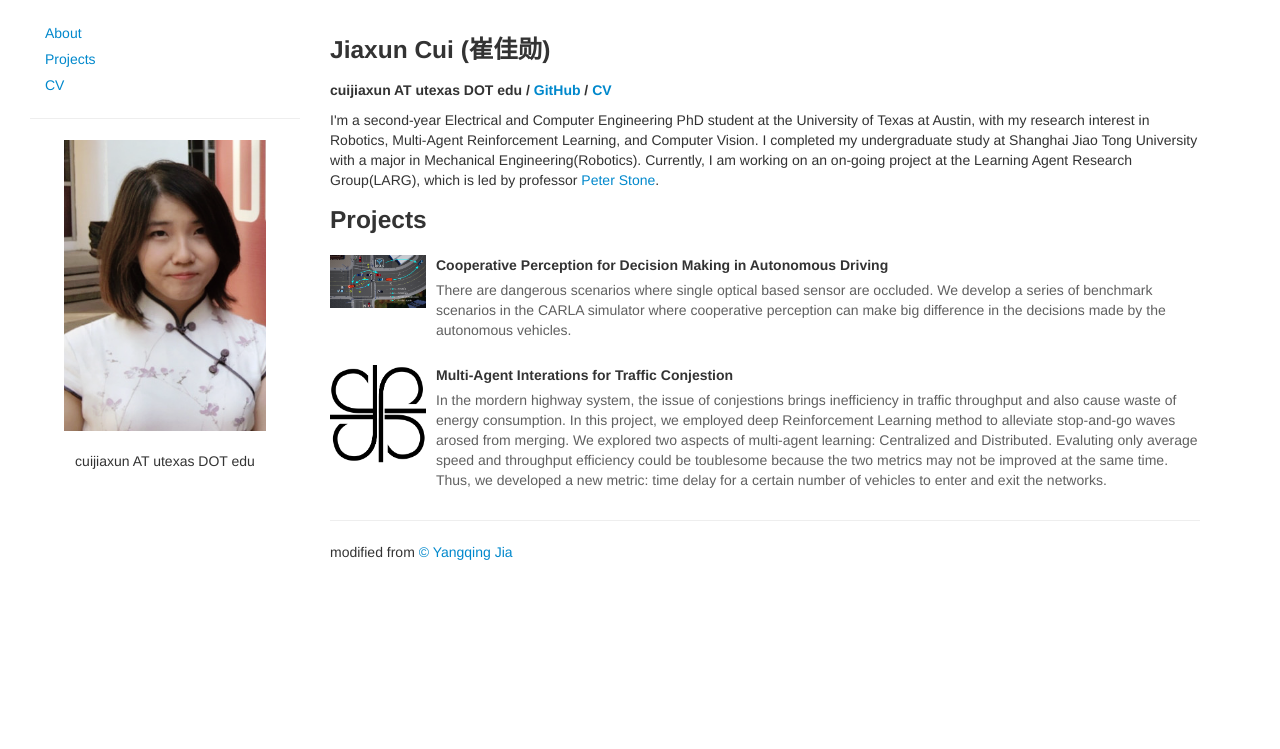
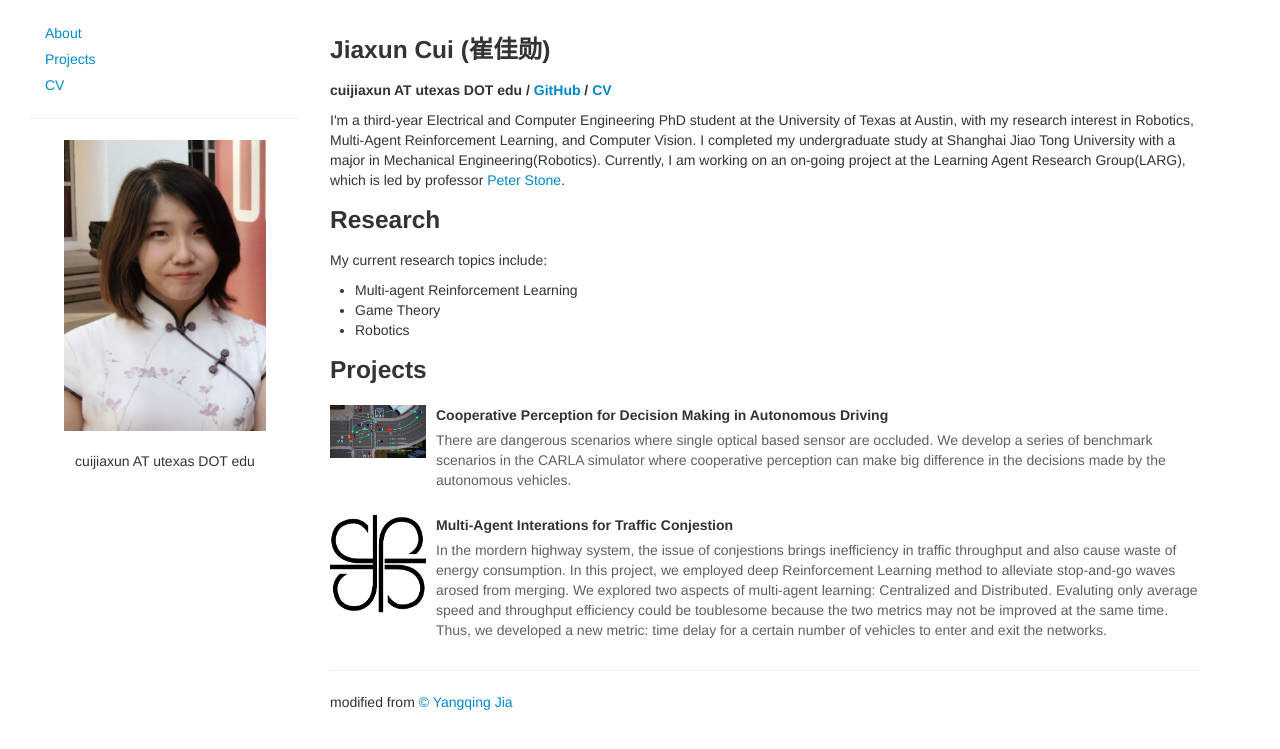
Before and after one commit to cuijiaxun/cuijiaxun.github.io, a Jekyll site: the page index.html, which Jekyll copies as it is, in a window 1280 px wide. Shown: the top 749 px of the page. Built offline with Jekyll 4.4.1, drawn with Linux system fonts in a browser that asks for light colours.

Commit message:
research interest

```diff
--- a/index.html
+++ b/index.html
@@ -79,24 +79,23 @@
                 <img class="media-object" src="assets_files/me2.png" width="96px" style="margin: 0px 10px">
             </a>
             <p>
-                I'm a second-year Electrical and Computer Engineering PhD student at the University of Texas at Austin, with my research interest in Robotics, Multi-Agent Reinforcement Learning, and Computer Vision. I completed my undergraduate study at Shanghai Jiao Tong University with a major in Mechanical Engineering(Robotics).
+                I'm a third-year Electrical and Computer Engineering PhD student at the University of Texas at Austin, with my research interest in Robotics, Multi-Agent Reinforcement Learning, and Computer Vision. I completed my undergraduate study at Shanghai Jiao Tong University with a major in Mechanical Engineering(Robotics).
                 Currently, I am working on an on-going project at the Learning Agent Research Group(LARG), which is led by professor <a target="_blank" href="https://www.cs.utexas.edu/~pstone/">Peter Stone</a>.
             </p>
             <!--
              *** Research ***
             -->
-            <!--<h3>-->
-            <!--<a name="research"></a> Research-->
-            <!--</h3>-->
-            <!--<p>-->
-            <!--My current research topics include:-->
-            <!--</p><ul>-->
-            <!--<li> Learning better structures for image feature extraction.-->
-            <!--</li><li> Explaining human generalization behavior with visually grounded cogscience models.-->
-            <!--</li><li> Making large-scale vision feasible and affordable.-->
-            <!--</li></ul>-->
-            <!--<p></p>-->
-            <!--<p> (Most recent publications to be added) </p>-->
+            <h3>
+                <a name="research"></a> Research
+            </h3>
+            <p>
+                My current research topics include:
+            </p><ul>
+                <li> Multi-agent Reinforcement Learning
+                </li><li> Game Theory
+                </li><li> Robotics
+                </li></ul>
+            <p></p>
 
 
             <!--
```
